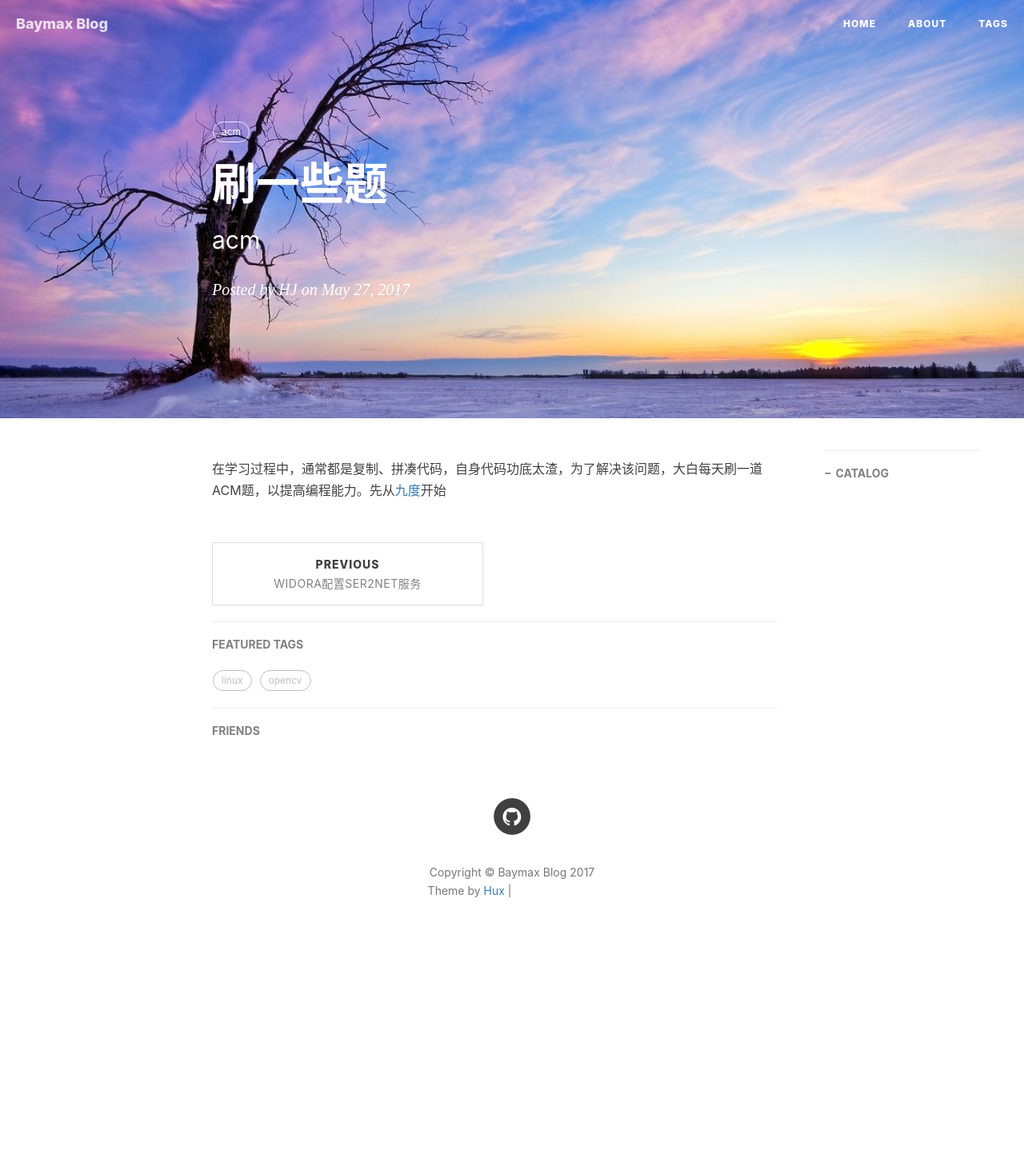
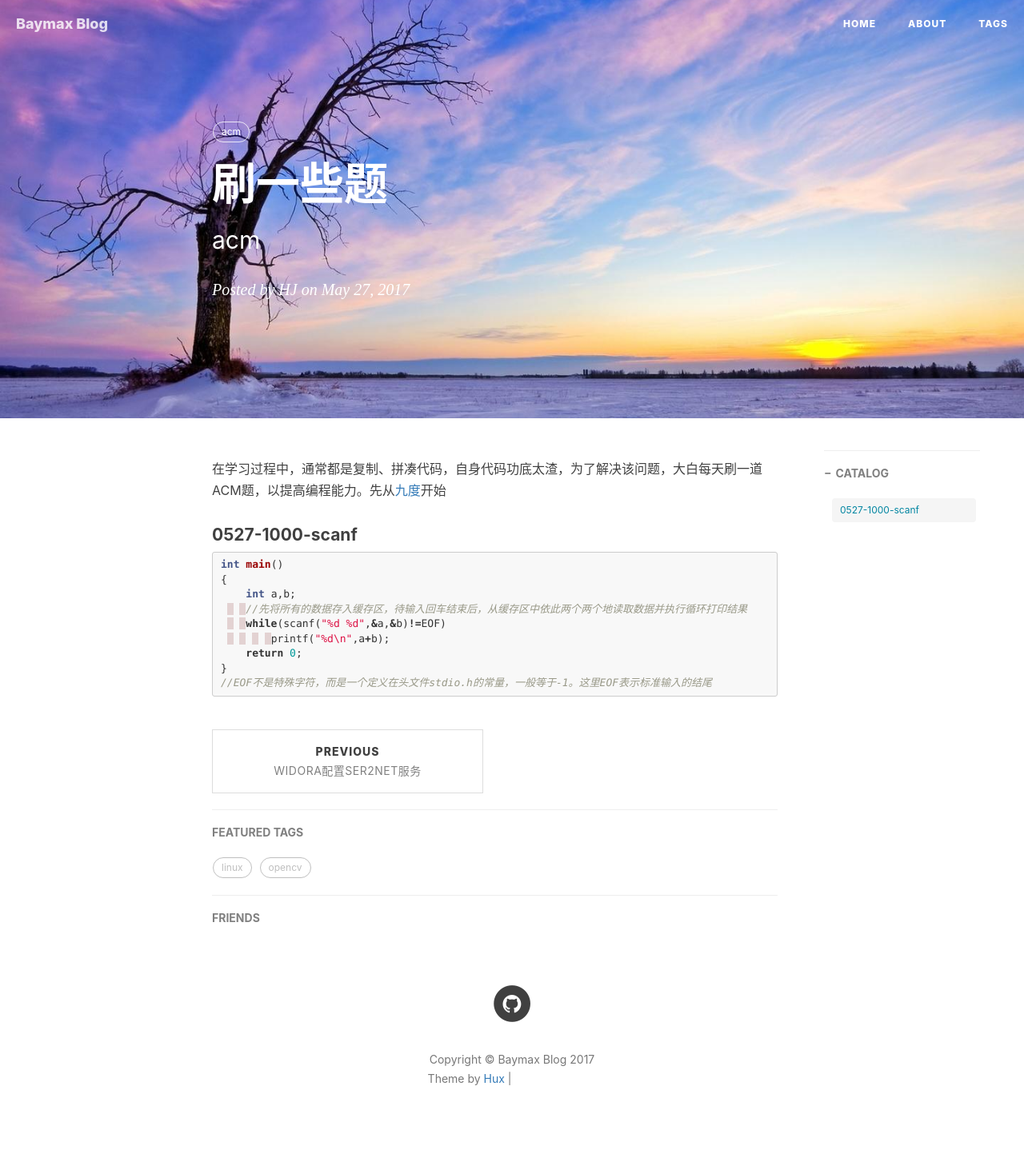
Before and after one commit to Lmonologue/baymax.github.io, a Jekyll site: the page built from _posts/2017-05-27-刷一些题.md, in a window 1280 px wide. Shown: the whole page at 80% size. Built offline with Jekyll 4.4.1, drawn with Linux system fonts in a browser that asks for light colours; nearby versions of some CDN libraries; comment, search, counter and statistics services are not loaded; before the commit the page ends 1218 px from its top, so only the background shows below that; grey boxes are pictures that could not be loaded.

Commit message:
Update 2017-05-27-刷一些题.md

````diff
--- a/_posts/2017-05-27-刷一些题.md
+++ b/_posts/2017-05-27-刷一些题.md
@@ -11,3 +11,17 @@ tags:
 ---
 
 在学习过程中，通常都是复制、拼凑代码，自身代码功底太渣，为了解决该问题，大白每天刷一道ACM题，以提高编程能力。先从[九度](http://ac.jobdu.com/index.php)开始
+
+#### 0527-1000-scanf
+
+```c
+int main()
+{
+    int a,b;
+    //先将所有的数据存入缓存区，待输入回车结束后，从缓存区中依此两个两个地读取数据并执行循环打印结果
+    while(scanf("%d %d",&a,&b)!=EOF)
+        printf("%d\n",a+b);
+    return 0;
+}
+//EOF不是特殊字符，而是一个定义在头文件stdio.h的常量，一般等于-1。这里EOF表示标准输入的结尾
+```
````
